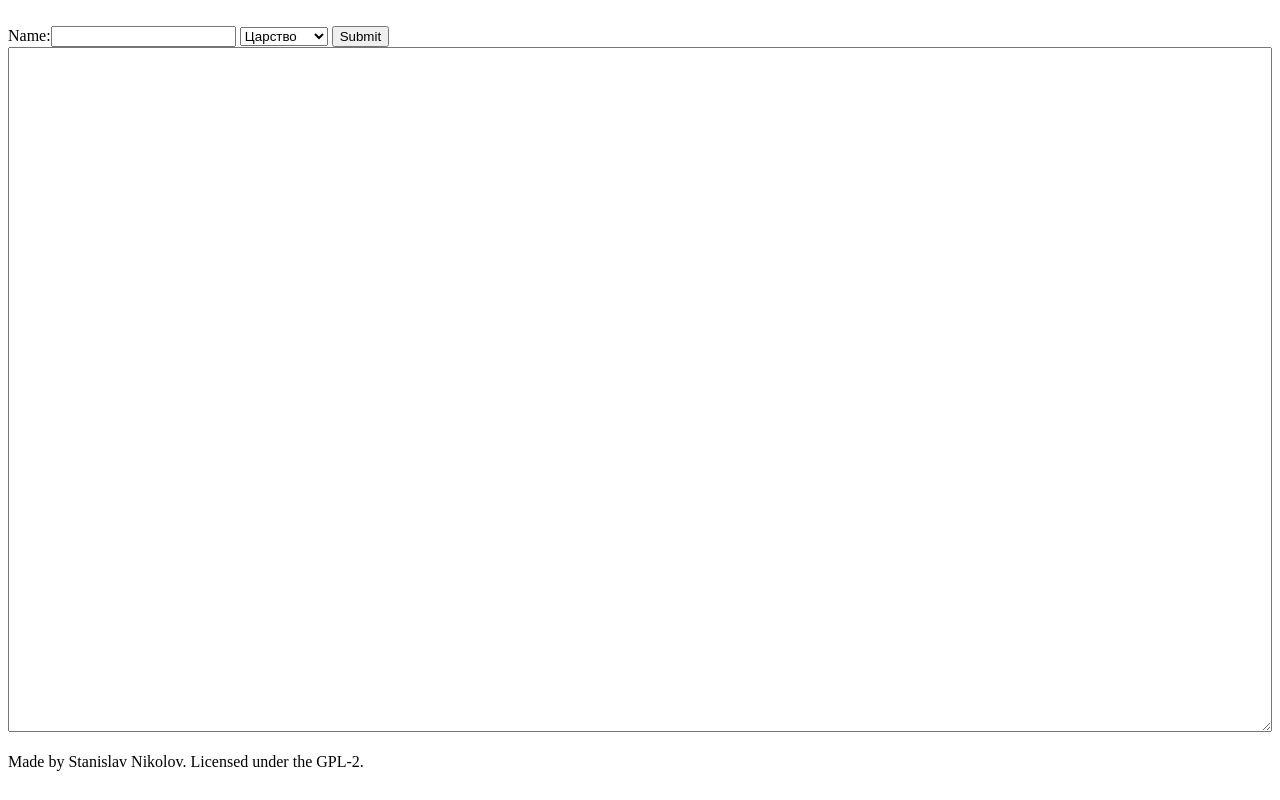
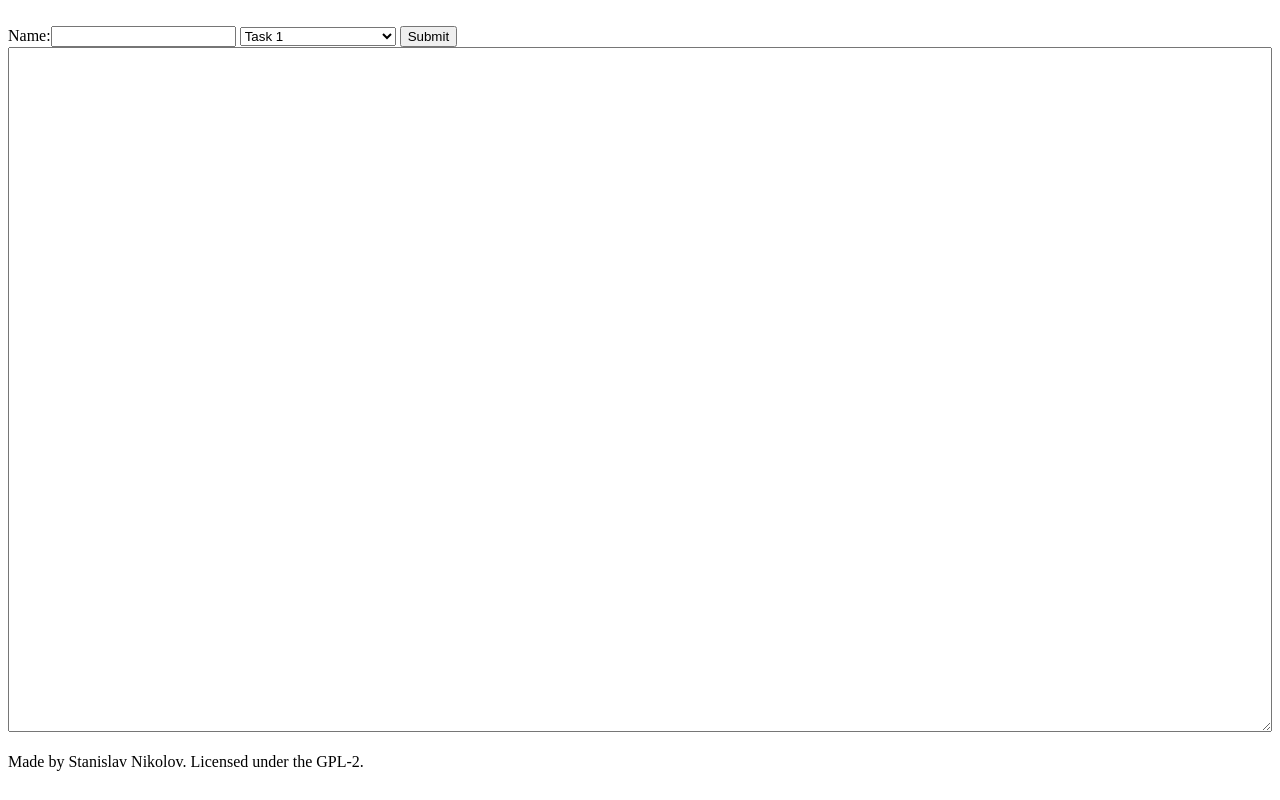
Before and after one commit to StanislavNikolov/SSCK, a website: page index.html in a window 1280 px wide. Drawn offline with Linux system fonts and the light colour scheme.

Commit message:
Improve README.md and clean index.html

```diff
--- a/index.html
+++ b/index.html
@@ -8,10 +8,10 @@
 		<form action="" method="post"><br>
 			Name:<input/ name="guysName">
 				<select name="task">
-					<option value="task001">Царство</option>
-					<option value="task002">Въртовинт</option>
-					<option value="task003">НИЩО</option>
-					<option value="task004">НИЩО</option>
+					<option value="task001">Task 1</option>
+					<option value="task002">Task 2</option>
+					<option value="task003">Task 3</option>
+					<option value="task004">A cooler name here :D</option>
 				</select>
 			<input type="submit" value="Submit"/>
 			<textarea name="sourceInput" style="width:100%;height:92%"></textarea><br>
```
Also changed, not shown: submissionReceived.html (deleted, +0 -6 lines), README.md.
